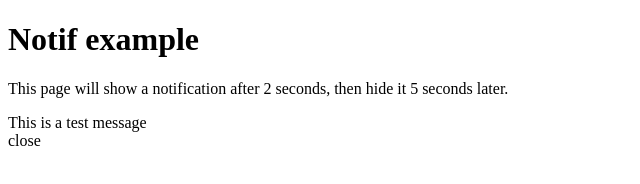
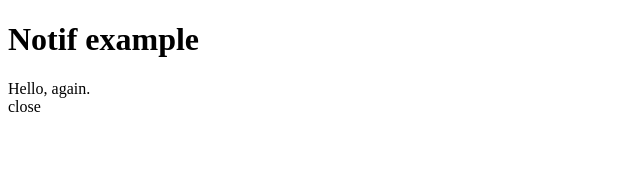
Before and after one commit to jessemartin/notif, a plain HTML site: page example/index.html in a window 1280 px wide. Shown: the whole page, without its empty margins (0-640 px from the left). Drawn offline with Linux system fonts and the light colour scheme.

Commit message:
clarify documentation

```diff
--- a/example/index.html
+++ b/example/index.html
@@ -7,17 +7,19 @@
 </head>
 <body>
 <h1>Notif example</h1>
-<p>This page will show a notification after 2 seconds, then hide it 5 seconds later.</p>
 <script type="text/javascript">
-  // show a notification 2 seconds after page load
+  // show a hello notification
+  var hello = new Notif({ text: 'Hello there!' });
+
+  // close it 5 seconds later
   window.setTimeout(function () {
-    var testNotif = new Notif({ text: 'This is a test message' });
+    hello.close();
+  }, 5000);
 
-    // close it 5 seconds later
-    window.setTimeout(function () {
-      testNotif.close();
-    }, 5000);
-
+  // say hello again 2 seconds after page load
+  window.setTimeout(function () {
+    // a more elegant way of closing a notification after a duration of time:
+    var helloAgain = new Notif({ text: 'Hello, again.' }).close({ duration: 5000 });
   }, 2000);
 </script>
 </body>
--- a/notif.js
+++ b/notif.js
@@ -5,7 +5,9 @@ var Notif = (function () {
     this.text = opts.text;
     this.target = document.body;
     this.show();
+    return this;
   }
+
   Notif.prototype.render = function () {
     var container = document.createElement('div');
     container.className = 'notif-container';
@@ -23,17 +25,20 @@ var Notif = (function () {
     container.appendChild(closeBtn);
     return container;
   };
-  Notif.prototype.show = function (opts) {
+
+  Notif.prototype.show = function () {
     this.notifEl = this.render();
     this.target.appendChild(this.notifEl);
+    return this;
+  };
+
+  Notif.prototype.close = function (opts) {
     if (opts && opts.duration > 0) {
-      window.setTimeout((function () {
-        this.close();
-      }).bind(this), opts.duration);
+      window.setTimeout(this.close.bind(this), opts.duration);
+    } else {
+      this.target.removeChild(this.notifEl);
     }
-  };
-  Notif.prototype.close = function () {
-    this.target.removeChild(this.notifEl);
+    return this;
   };
 
   return Notif;
```
Also changed, not shown: README.md.
